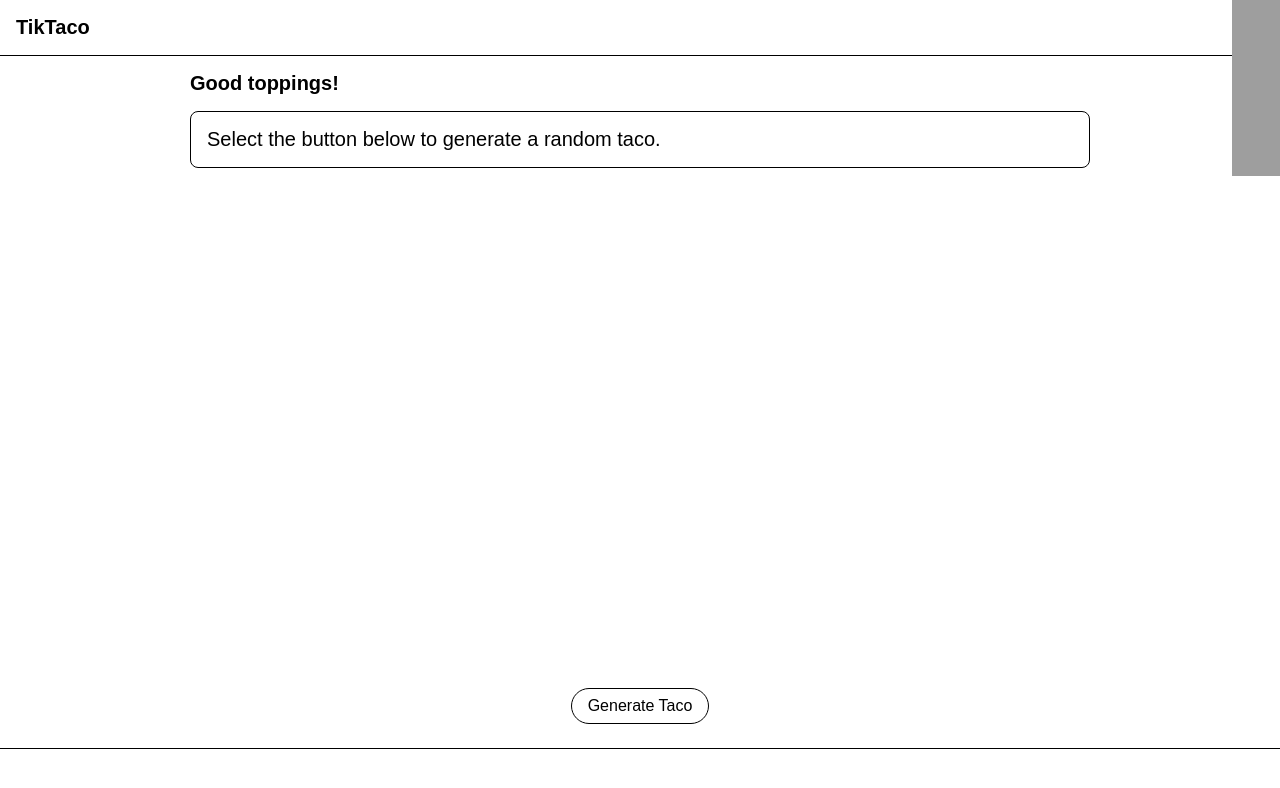
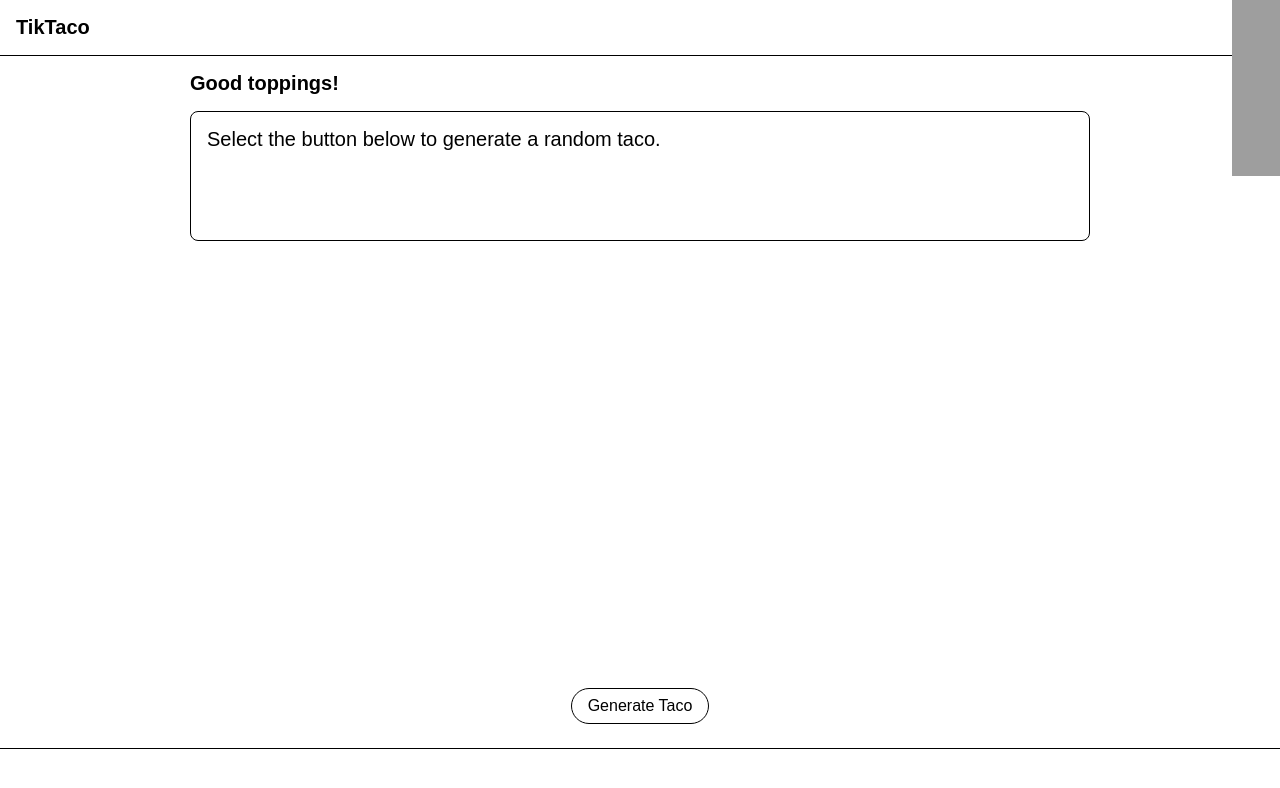
Before and after one commit to jon-schlandt/TikTaco, a React (Create React App) app: page / in a window 1280 px wide. Shown: the top 788 px of the page. Built offline with nearby package versions, Linux system fonts and the light colour scheme; grey boxes are pictures that could not be loaded.

Commit message:
Add min-height to taco display

```diff
--- a/src/ Components/TacoGenerator/TacoGenerator.css
+++ b/src/ Components/TacoGenerator/TacoGenerator.css
@@ -8,6 +8,10 @@
   margin: 0 auto;
 }
 
+.taco-display {
+  margin-bottom: 16px;
+}
+
 .greeting {
   position: sticky;
   margin-bottom: 16px;
@@ -15,7 +19,7 @@
 }
 
 .taco-display > div {
-  margin-bottom: 16px;
+  min-height: 128px;
   border: solid 1px rgb(0, 0, 0);
   border-radius: 8px;
 }
```
